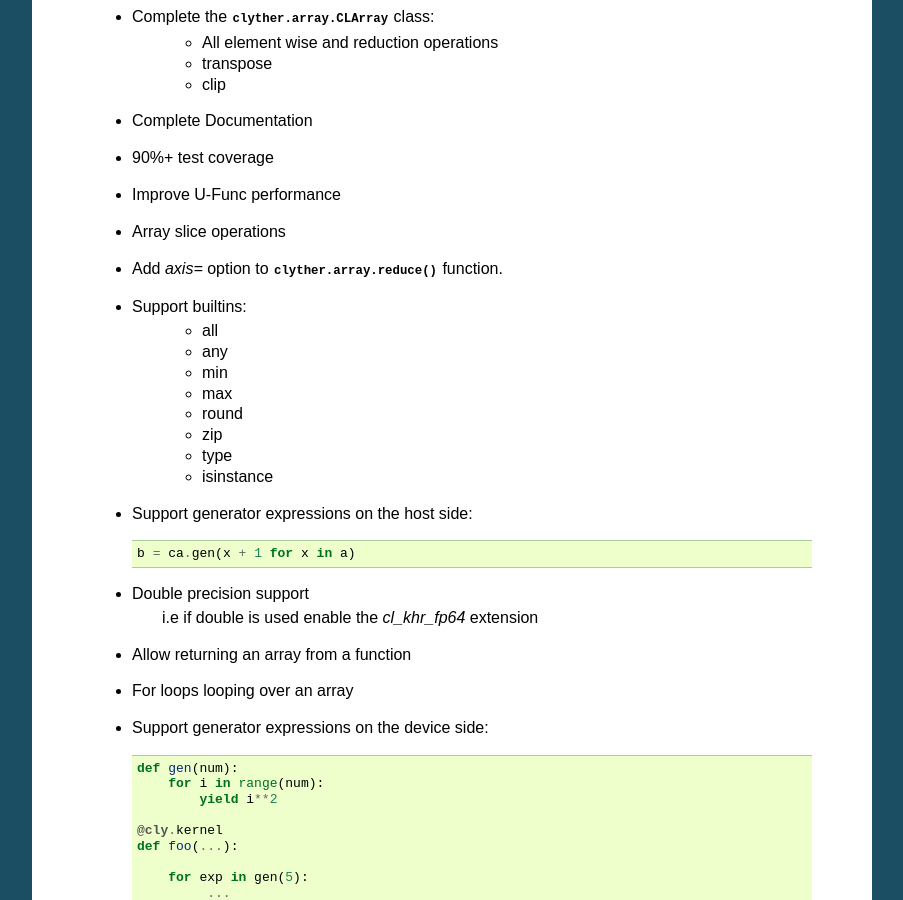
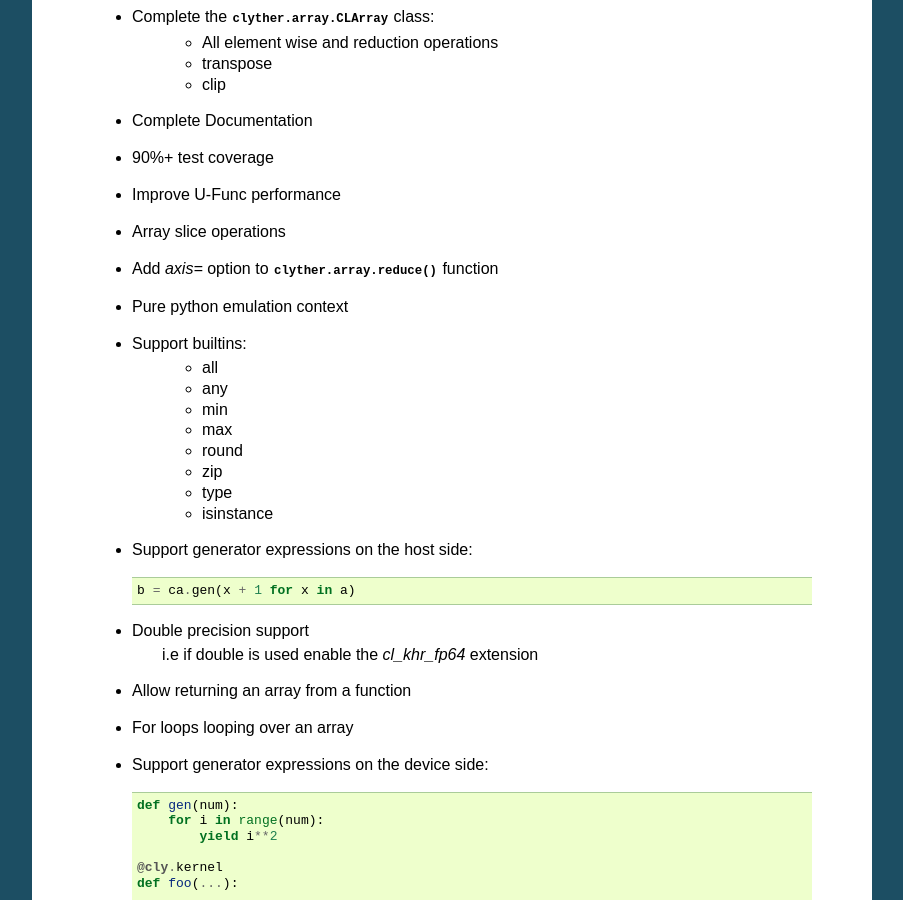
Before and after one commit to srossross/Clyther, a Sphinx documentation site: the page built from doc/roadmap.rst, in a window 1280 px wide and 900 px high, scrolled down 471 px. Shown: the whole window, without its empty margins (198-1101 px from the left). Built offline with Sphinx 7.4.7, drawn with Linux system fonts in a browser that asks for light colours.

Commit message:
DOC: updated 1.0 todo list

```diff
--- a/doc/roadmap.rst
+++ b/doc/roadmap.rst
@@ -31,7 +31,8 @@ Todo
     * 90%+ test coverage
     * Improve U-Func performance
     * Array slice operations
-    * Add `axis=` option to :func:`clyther.array.reduce` function.
+    * Add `axis=` option to :func:`clyther.array.reduce` function
+    * Pure python emulation context
     * Support builtins:
         * all
         * any
```
